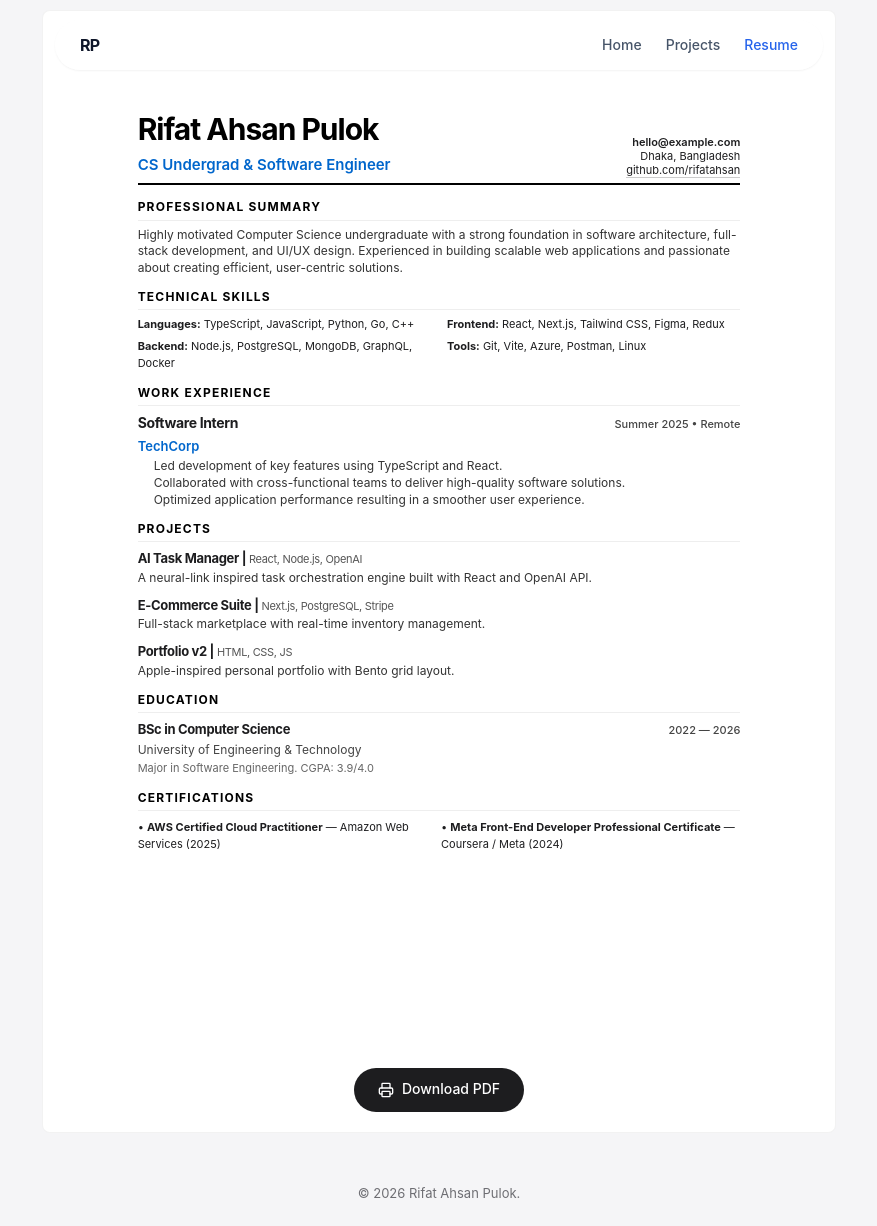
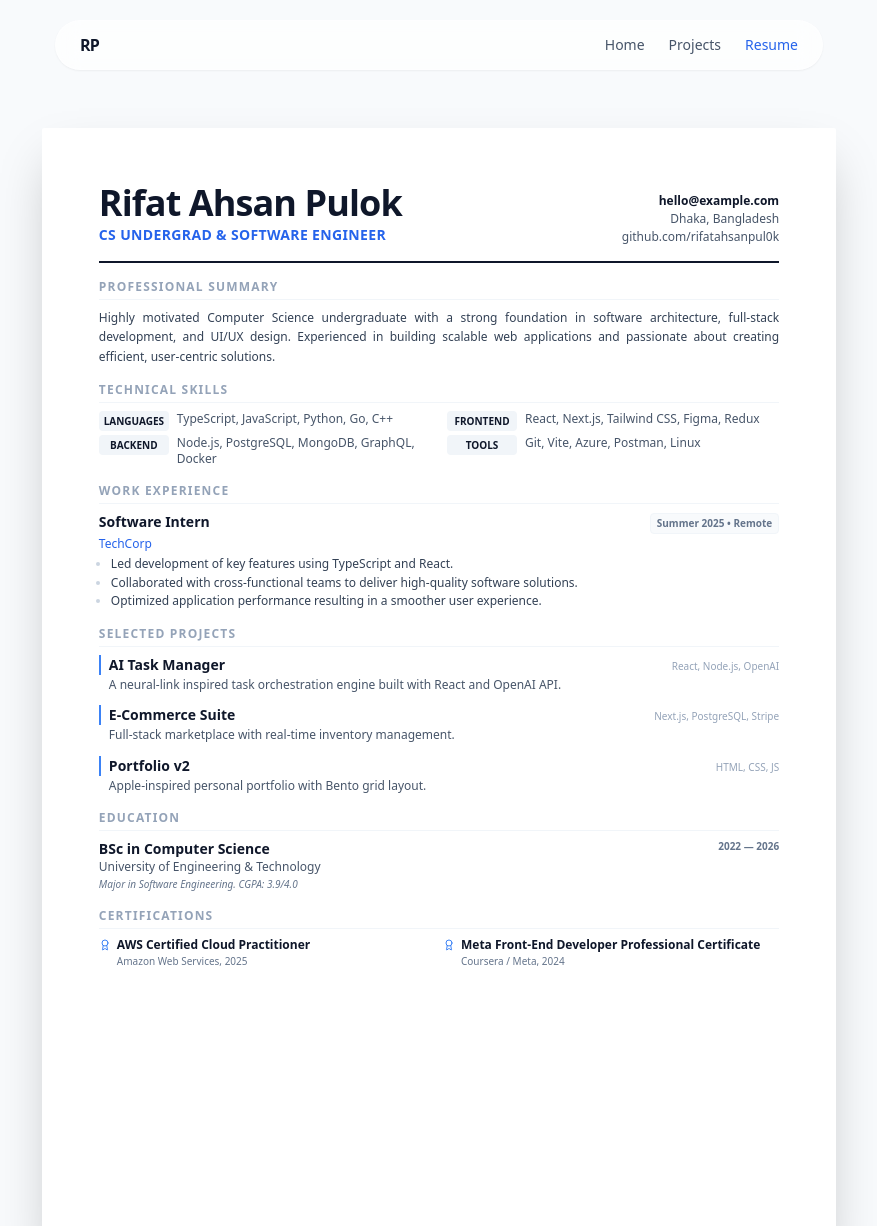
Before and after one commit to rifatahsanpul0k/rifatahsanpul0k.github.io, a website built with Vite: page resume.html in a window 1280 px wide. Shown: the top 1226 px of the page, without its empty margins (201-1078 px from the left). Built offline with nearby package versions, Linux system fonts and the light colour scheme.

Commit message:
feat: Revamp resume layout with Tailwind CSS, enhance print styles, and improve dynamic content loading

```diff
--- a/resume.html
+++ b/resume.html
@@ -11,76 +11,42 @@
     <link href="https://fonts.googleapis.com/css2?family=Inter:wght@300;400;500;600;700&display=swap" rel="stylesheet">
     <script src="https://unpkg.com/lucide@latest"></script>
     <script src="https://cdn.tailwindcss.com"></script>
-    <link rel="stylesheet" href="./index.css">
     <style>
+        /* Print Styles Override for A4 Precision */
         @media print {
             @page {
+                margin: 0;
                 size: A4;
-                margin: 0;
-            }
-
-            * {
-                -webkit-print-color-adjust: exact !important;
-                print-color-adjust: exact !important;
             }
 
             body {
-                background: white !important;
-                margin: 0 !important;
-                padding: 0 !important;
-                width: 210mm;
-                height: 297mm;
-                overflow: hidden;
-                visibility: hidden;
+                background: white;
+                -webkit-print-color-adjust: exact;
+                print-color-adjust: exact;
             }
 
-            nav,
-            footer,
-            .no-print,
-            .global-footer {
+            .no-print {
                 display: none !important;
             }
 
-            main,
-            .container,
-            section {
+            #resume-paper {
+                transform: none !important;
                 margin: 0 !important;
-                padding: 0 !important;
-                max-width: none !important;
-                visibility: visible !important;
-            }
-
-            #resume-content {
-                visibility: visible !important;
-                position: absolute;
-                top: 0;
-                left: 0;
+                box-shadow: none !important;
+                border-radius: 0 !important;
                 width: 210mm !important;
                 height: 297mm !important;
-                margin: 0 !important;
-                padding: 10mm !important;
-                background: white !important;
-                border: none !important;
-                box-shadow: none !important;
-                border-radius: 0 !important;
-                transform: none !important;
-                overflow: hidden !important;
+                padding: 40px !important;
+                /* Safe print padding */
             }
-
-            #resume-content section {
-                padding: 0 !important;
-                margin-bottom: 8px !important;
-            }
-        }
-
-        #resume-content section {
-            padding: 0;
-            margin-bottom: 10px;
         }
     </style>
 </head>
 
-<body>
+<body
+    class="bg-slate-50 text-slate-800 antialiased font-sans selection:bg-blue-100 selection:text-blue-900 print:bg-white">
+
+    <!-- Navbar (No Print) -->
     <nav
         class="fixed top-5 left-0 right-0 z-50 mx-auto max-w-3xl px-6 py-3 rounded-full flex justify-between items-center backdrop-blur-md bg-white/70 border border-white/40 shadow-sm transition-all duration-300 hover:shadow-md hover:bg-white/80 no-print">
         <a href="/"
@@ -92,111 +58,112 @@
         </div>
     </nav>
 
-    <main class="container">
-        <section style="padding: 10px 0;">
-            <div id="resume-content" class="glass-panel animate-fade-in"
-                style="width: 210mm; max-width: 100%; height: 297mm; margin: 0 auto; padding: 25mm; background: white; border-radius: 8px; overflow: hidden; position: relative;">
+    <!-- Main Content -->
+    <main class="min-h-screen py-32 flex justify-center items-center print:p-0 print:block">
+
+        <!-- A4 Resume Paper -->
+        <div id="resume-paper"
+            class="w-[210mm] min-h-[297mm] bg-white shadow-2xl rounded-sm p-[15mm] relative animate-fade-in print:animate-none mx-auto">
+
             <!-- Header -->
-                <header
-                    style="border-bottom: 2px solid #000; padding-bottom: 6px; margin-bottom: 12px; display: flex; justify-content: space-between; align-items: flex-end;">
+            <header class="border-b-2 border-slate-900 pb-4 mb-4 flex justify-between items-end">
                 <div>
-                        <h1 id="user-name"
-                            style="font-size: 30px; font-weight: 700; margin-bottom: 0px; color: #000; letter-spacing: -1px;">
-                            Rifat Ahsan Pulok</h1>
-                        <p id="user-role" style="font-size: 15px; color: var(--accent-blue); font-weight: 600;">CS
-                            Undergrad & Software Engineer</p>
+                    <h1 id="user-name" class="text-4xl font-bold text-slate-900 tracking-tight leading-none mb-1">Rifat
+                        Ahsan Pulok</h1>
+                    <p id="user-role" class="text-blue-600 font-semibold text-sm uppercase tracking-wide">CS Undergrad &
+                        Software Engineer</p>
                 </div>
-                    <div style="text-align: right; font-size: 11px; line-height: 1.3;">
-                        <p id="user-email" style="font-weight: 600;">hello@example.com</p>
+                <div class="text-right text-xs space-y-0.5 text-slate-600">
+                    <p id="user-email" class="font-bold text-slate-900">hello@example.com</p>
                     <p>Dhaka, Bangladesh</p>
-                        <p><a href="https://github.com"
-                                style="color: inherit; text-decoration: none; border-bottom: 1px solid #ccc;">github.com/rifatahsan</a>
+                    <p><a href="https://github.com/rifatahsanpul0k"
+                            class="hover:text-blue-600 hover:underline decoration-1 underline-offset-2">github.com/rifatahsanpul0k</a>
                     </p>
                 </div>
             </header>
 
-                <!-- Professional Summary -->
-                <section style="margin-bottom: 10px;">
+            <!-- 1. Summary -->
+            <section class="mb-4">
                 <h2
-                        style="font-size: 12px; text-transform: uppercase; letter-spacing: 0.1em; border-bottom: 1px solid #eee; padding-bottom: 3px; margin-bottom: 6px; color: #000; font-weight: 700;">
+                    class="text-xs font-bold uppercase tracking-widest text-slate-400 border-b border-slate-100 pb-1 mb-2">
                     Professional Summary</h2>
-                    <p style="font-size: 12px; line-height: 1.4; color: #333;">
-                        Highly motivated Computer Science undergraduate with a strong foundation in software
-                        architecture, full-stack development, and UI/UX design. Experienced in building scalable web
-                        applications and passionate about creating efficient, user-centric solutions.
+                <p class="text-xs text-slate-700 leading-relaxed text-justify">
+                    Highly motivated Computer Science undergraduate with a strong foundation in software architecture,
+                    full-stack development, and UI/UX design. Experienced in building scalable web applications and
+                    passionate about creating efficient, user-centric solutions.
                 </p>
             </section>
 
-                <!-- Skills -->
-                <section style="margin-bottom: 10px;">
+            <!-- 2. Skills -->
+            <section class="mb-4">
                 <h2
-                        style="font-size: 12px; text-transform: uppercase; letter-spacing: 0.1em; border-bottom: 1px solid #eee; padding-bottom: 3px; margin-bottom: 6px; color: #000; font-weight: 700;">
+                    class="text-xs font-bold uppercase tracking-widest text-slate-400 border-b border-slate-100 pb-1 mb-2">
                     Technical Skills</h2>
-                    <div id="skills-ats-container"
-                        style="display: grid; grid-template-columns: repeat(2, 1fr); gap: 4px 16px; font-size: 11px;">
-                        <!-- Categorized skills -->
+                <div id="skills-ats-container" class="grid grid-cols-2 gap-x-4 gap-y-1 text-xs">
+                    <!-- Loaded dynamically -->
                 </div>
             </section>
 
-                <!-- Experience -->
-                <section style="margin-bottom: 10px;">
+            <!-- 3. Experience -->
+            <section class="mb-4">
                 <h2
-                        style="font-size: 12px; text-transform: uppercase; letter-spacing: 0.1em; border-bottom: 1px solid #eee; padding-bottom: 3px; margin-bottom: 6px; color: #000; font-weight: 700;">
+                    class="text-xs font-bold uppercase tracking-widest text-slate-400 border-b border-slate-100 pb-1 mb-2">
                     Work Experience</h2>
-                    <div id="experience-list" style="display: flex; flex-direction: column; gap: 8px;">
-                        <!-- Experience -->
+                <div id="experience-list" class="space-y-3">
+                    <!-- Loaded dynamically -->
                 </div>
             </section>
 
-                <!-- Projects -->
-                <section style="margin-bottom: 10px;">
+            <!-- 4. Projects -->
+            <section class="mb-4">
                 <h2
-                        style="font-size: 12px; text-transform: uppercase; letter-spacing: 0.1em; border-bottom: 1px solid #eee; padding-bottom: 3px; margin-bottom: 6px; color: #000; font-weight: 700;">
-                        Projects</h2>
-                    <div id="projects-mini-list" style="display: flex; flex-direction: column; gap: 8px;">
-                        <!-- Projects -->
+                    class="text-xs font-bold uppercase tracking-widest text-slate-400 border-b border-slate-100 pb-1 mb-2">
+                    Selected Projects</h2>
+                <div id="projects-mini-list" class="space-y-3">
+                    <!-- Loaded dynamically -->
                 </div>
             </section>
 
-                <!-- Education -->
-                <section style="margin-bottom: 10px;">
+            <!-- 5. Education -->
+            <section class="mb-4">
                 <h2
-                        style="font-size: 12px; text-transform: uppercase; letter-spacing: 0.1em; border-bottom: 1px solid #eee; padding-bottom: 3px; margin-bottom: 6px; color: #000; font-weight: 700;">
+                    class="text-xs font-bold uppercase tracking-widest text-slate-400 border-b border-slate-100 pb-1 mb-2">
                     Education</h2>
-                    <div id="education-ats-container">
-                        <!-- Education items -->
+                <div id="education-ats-container" class="space-y-2">
+                    <!-- Loaded dynamically -->
                 </div>
             </section>
 
-                <!-- Certifications -->
-                <section style="margin-bottom: 10px;">
+            <!-- 6. Certifications -->
+            <section class="mb-2">
                 <h2
-                        style="font-size: 12px; text-transform: uppercase; letter-spacing: 0.1em; border-bottom: 1px solid #eee; padding-bottom: 3px; margin-bottom: 8px; color: #000; font-weight: 700;">
+                    class="text-xs font-bold uppercase tracking-widest text-slate-400 border-b border-slate-100 pb-1 mb-2">
                     Certifications</h2>
-                    <div id="certs-ats-list"
-                        style="display: grid; grid-template-columns: 1fr 1fr; gap: 4px; font-size: 11px;">
-                        <!-- Certs -->
+                <div id="certs-ats-list" class="grid grid-cols-2 gap-2 text-xs text-slate-700">
+                    <!-- Loaded dynamically -->
                 </div>
             </section>
 
-                <div class="no-print" style="position: absolute; bottom: 20px; left: 0; right: 0; text-align: center;">
-                    <button onclick="window.print()" class="btn btn-primary"
-                        style="padding: 10px 24px; font-size: 14px;">
-                        <i data-lucide="printer" style="width: 16px; margin-right: 8px;"></i>
-                        Download PDF
+            <!-- Download Fab (No Print) -->
+            <div
+                class="no-print absolute bottom-8 left-0 right-0 flex justify-center transform translate-y-16 opacity-0 hover:opacity-100 transition-all duration-300 group-hover:translate-y-0 group-hover:opacity-100">
+                <button onclick="window.print()"
+                    class="bg-slate-900 text-white px-5 py-2.5 rounded-full shadow-lg hover:bg-blue-600 transition-colors flex items-center gap-2 text-sm font-bold">
+                    <i data-lucide="printer" class="w-4 h-4"></i> Download PDF
                 </button>
             </div>
+
         </div>
-        </section>
     </main>
 
-    <footer class="no-print"
-        style="margin-top: 40px; padding-bottom: 20px; text-align: center; color: var(--text-tertiary); font-size: 13px;">
-        <p>© 2026 Rifat Ahsan Pulok.</p>
+    <!-- Footer (No Print) -->
+    <footer class="no-print border-t border-slate-200 py-6 text-center text-xs text-slate-400 bg-white">
+        <p>© 2026 Rifat Ahsan Pulok. This resume is printer-friendly.</p>
     </footer>
 
     <script type="module">
         async function loadResume() {
+            try {
                 const res = await fetch('./user.json');
                 const data = await res.json();
 
@@ -206,17 +173,21 @@
 
                 // Grouped Skills for ATS
                 document.getElementById('skills-ats-container').innerHTML = Object.entries(data.skills).map(([cat, list]) => `
-                <p><strong>${cat.charAt(0).toUpperCase() + cat.slice(1)}:</strong> ${list.join(', ')}</p>
+                    <div class="flex">
+                        <span class="font-bold text-slate-900 bg-slate-100 px-1 rounded mr-2 h-fit text-[10px] uppercase min-w-[70px] text-center py-0.5">${cat}</span>
+                        <span class="text-slate-600">${list.join(', ')}</span>
+                    </div>
                 `).join('');
 
+                // Experience
                 document.getElementById('experience-list').innerHTML = data.experience.map(exp => `
                     <div>
-                    <div style="display: flex; justify-content: space-between; align-items: baseline; margin-bottom: 1px;">
-                        <h3 style="font-size: 14px; font-weight: 700;">${exp.role}</h3>
-                        <span style="font-size: 11px; color: #444; font-weight: 500;">${exp.period}</span>
+                        <div class="flex justify-between items-baseline mb-0.5">
+                            <h3 class="text-sm font-bold text-slate-900">${exp.role}</h3>
+                            <span class="text-[10px] font-semibold text-slate-500 bg-slate-50 px-1.5 py-0.5 rounded border border-slate-100">${exp.period}</span>
                         </div>
-                    <p style="color: var(--accent-blue); font-weight: 600; font-size: 13px; margin-bottom: 2px;">${exp.company}</p>
-                    <ul style="font-size: 12px; color: #333; line-height: 1.4; padding-left: 16px;">
+                        <p class="text-xs text-blue-600 font-medium mb-1">${exp.company}</p>
+                        <ul class="list-disc list-outside ml-3 text-xs text-slate-700 space-y-0.5 leading-snug marker:text-slate-300">
                             <li>Led development of key features using ${data.skills.languages[0]} and ${data.skills.frontend[0]}.</li>
                             <li>Collaborated with cross-functional teams to deliver high-quality software solutions.</li>
                             <li>Optimized application performance resulting in a smoother user experience.</li>
@@ -224,29 +195,44 @@
                     </div>
                 `).join('');
 
+                // Projects
                 document.getElementById('projects-mini-list').innerHTML = data.projects.slice(0, 3).map(p => `
                     <div>
-                    <h3 style="font-size: 13px; font-weight: 700; margin-bottom: 1px;">${p.title} | <span style="font-weight: 400; font-size: 11px; color: #555;">${p.tech.join(', ')}</span></h3>
-                    <p style="color: #333; font-size: 12px; line-height: 1.4;">${p.description}</p>
+                        <div class="flex justify-between items-baseline mb-0.5 border-l-2 border-blue-500 pl-2">
+                             <h3 class="text-sm font-bold text-slate-900">${p.title}</h3>
+                             <span class="text-[10px] text-slate-400 font-medium">${p.tech.slice(0, 3).join(', ')}</span>
+                        </div>
+                        <p class="text-xs text-slate-600 leading-snug pl-2.5">${p.description}</p>
                     </div>
                 `).join('');
 
+                // Education
                 document.getElementById('education-ats-container').innerHTML = data.education.map(edu => `
-                 <div style="display: flex; justify-content: space-between; align-items: baseline;">
+                     <div class="flex justify-between items-start">
                         <div>
-                        <h3 style="font-size: 13px; font-weight: 700;">${edu.degree}</h3>
-                        <p style="font-size: 12px; color: #444;">${edu.school}</p>
-                        <p style="font-size: 11px; color: #666; margin-top: 1px;">${edu.details}</p>
+                            <h3 class="text-sm font-bold text-slate-900 text-[13px]">${edu.degree}</h3>
+                            <p class="text-xs text-slate-600">${edu.school}</p>
+                            <p class="text-[10px] text-slate-500 mt-0.5 italic">${edu.details}</p>
                         </div>
-                    <span style="font-size: 11px; color: #444; font-weight: 500;">${edu.period}</span>
+                        <span class="text-[10px] font-semibold text-slate-500">${edu.period}</span>
                     </div>
                 `).join('');
 
+                // Certifications
                 document.getElementById('certs-ats-list').innerHTML = data.certifications.map(cert => `
-                <p>• <strong>${cert.title}</strong> — ${cert.issuer} (${cert.date})</p>
+                    <div class="flex items-start gap-1.5">
+                        <i data-lucide="award" class="w-3 h-3 text-blue-500 mt-0.5 flex-shrink-0"></i>
+                         <p>
+                            <span class="font-bold text-slate-900 block">${cert.title}</span>
+                            <span class="text-slate-500 text-[10px]">${cert.issuer}, ${cert.date}</span>
+                        </p>
+                    </div>
                 `).join('');
 
                 lucide.createIcons();
+            } catch (err) {
+                console.error("Error loading resume:", err);
+            }
         }
         loadResume();
     </script>
```
Lines whose indentation alone changed are shown as unchanged.
